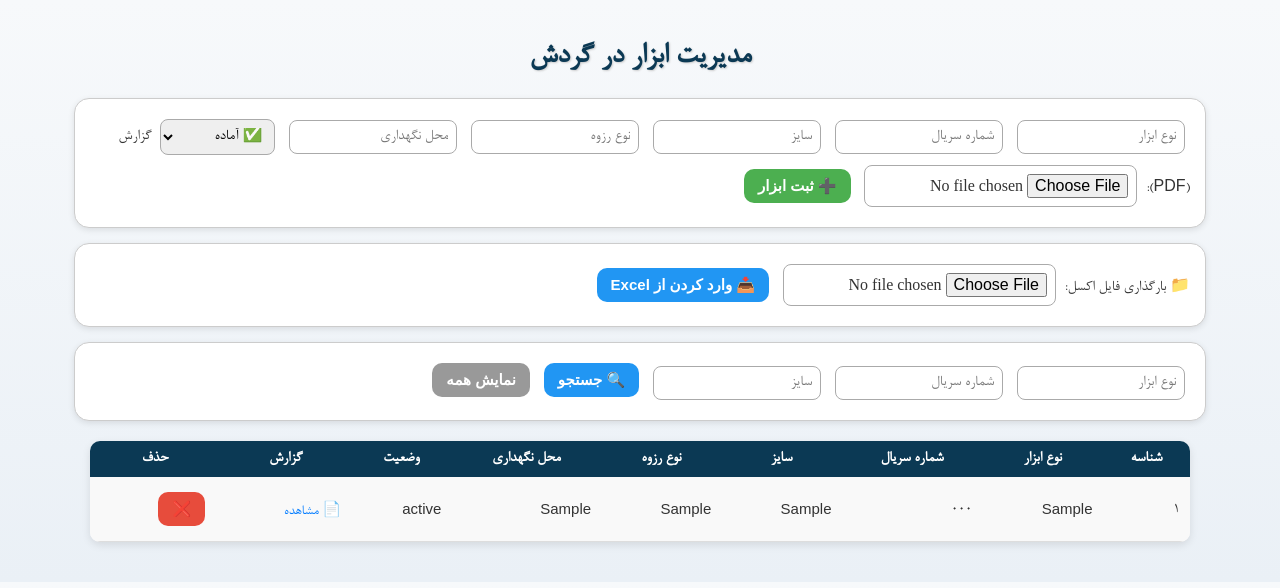
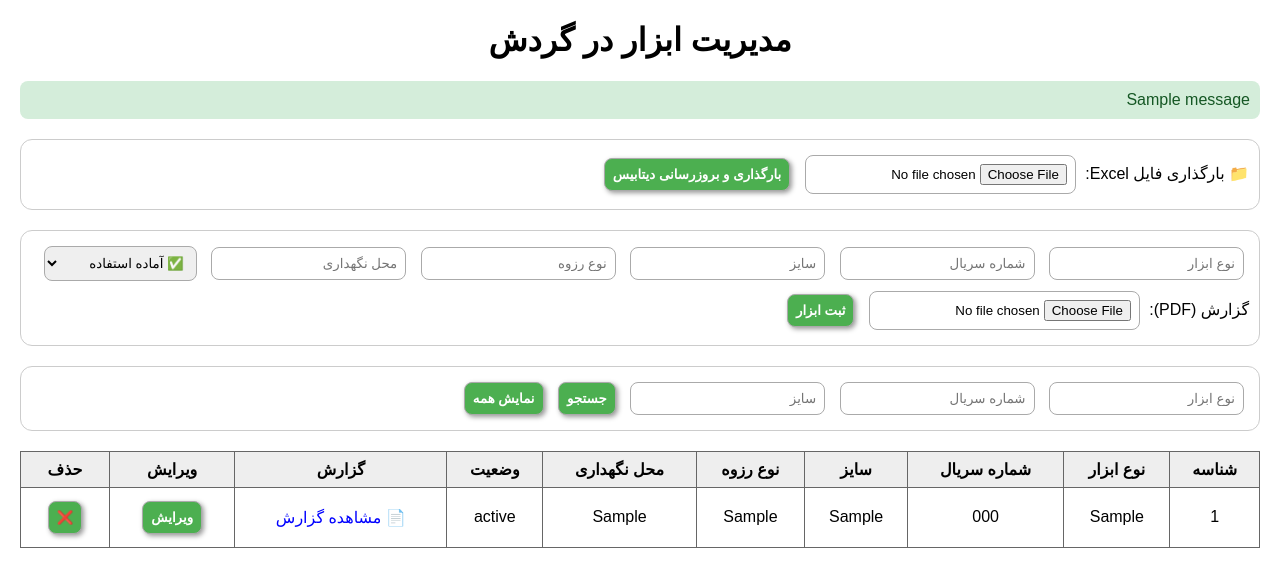
Before and after one commit to javadrad/Inventory-app-final, a Flask app: page / in a window 1280 px wide. Shown: the top 588 px of the page. Run offline with Flask 3, Linux system fonts and the light colour scheme; tables that the repository leaves empty hold one stand-in row (values such as "Sample post"); one stand-in notice (Sample message) is shown.

Commit message:
Update index.html

```diff
--- a/templates/index.html
+++ b/templates/index.html
@@ -3,48 +3,102 @@
 <head>
     <meta charset="UTF-8">
     <title>مدیریت ابزار در گردش</title>
-    <link rel="stylesheet" href="/static/style.css">
+    <link rel="manifest" href="/static/manifest.json">
+    <script>
+      if ('serviceWorker' in navigator) {
+        navigator.serviceWorker.register('/static/service-worker.js');
+      }
+    </script>
+    <style>
+        body {
+            font-family: "B Nazanin", Arial, sans-serif;
+            direction: rtl;
+            margin: 20px;
+        }
+        h1 { text-align: center; font-weight: bold; }
+        form {
+            margin-bottom: 20px;
+            padding: 10px;
+            border: 1px solid #ccc;
+            border-radius: 12px;
+        }
+        input, select, button {
+            margin: 5px;
+            padding: 8px;
+            border-radius: 8px;
+            border: 1px solid #aaa;
+        }
+        button {
+            background: #4CAF50;
+            color: white;
+            font-weight: bold;
+            cursor: pointer;
+            box-shadow: 2px 2px 5px #999;
+        }
+        table {
+            width: 100%;
+            border-collapse: collapse;
+            margin-top: 15px;
+        }
+        th, td {
+            border: 1px solid #666;
+            padding: 8px;
+            text-align: center;
+        }
+        th { background: #eee; }
+        a { color: blue; text-decoration: none; }
+        .flash {
+            padding: 10px;
+            margin-bottom: 20px;
+            border-radius: 8px;
+        }
+        .flash-success { background-color: #d4edda; color: #155724; }
+        .flash-error { background-color: #f8d7da; color: #721c24; }
+    </style>
 </head>
 <body>
-    {% with messages = get_flashed_messages() %}
-        {% if messages %}
-            <script>alert("{{ messages[0] }}");</script>
-        {% endif %}
+    <h1>مدیریت ابزار در گردش</h1>
+
+    <!-- نمایش پیام flash -->
+    {% with messages = get_flashed_messages(with_categories=true) %}
+      {% if messages %}
+        {% for category, message in messages %}
+          <div class="flash flash-{{ category }}">{{ message }}</div>
+        {% endfor %}
+      {% endif %}
     {% endwith %}
 
-    <h1>مدیریت ابزار در گردش</h1>
+    <!-- فرم بارگذاری Excel -->
+    <form method="POST" action="/" enctype="multipart/form-data">
+        <label>📁 بارگذاری فایل Excel:</label>
+        <input type="file" name="excel_file" accept=".xlsx,.xls" required>
+        <button type="submit">بارگذاری و بروزرسانی دیتابیس</button>
+    </form>
 
     <!-- فرم ثبت ابزار -->
-    <form method="POST" action="/add" enctype="multipart/form-data" class="form-box">
+    <form method="POST" action="/add" enctype="multipart/form-data">
         <input type="text" name="tool_type" placeholder="نوع ابزار" required>
         <input type="text" name="serial_number" placeholder="شماره سریال" required>
         <input type="text" name="size" placeholder="سایز">
         <input type="text" name="thread_type" placeholder="نوع رزوه">
         <input type="text" name="location" placeholder="محل نگهداری">
         <select name="status">
-            <option value="آماده">✅ آماده</option>
-            <option value="تعمیر">🛠 تعمیر</option>
-            <option value="سندبلاست">🌀 سندبلاست</option>
+            <option value="آماده">✅ آماده استفاده</option>
+            <option value="تعمیر">🛠 نیاز به تعمیر</option>
+            <option value="سندبلاست">🌀 نیاز به سندبلاست</option>
             <option value="خراب">❌ خراب</option>
         </select>
         گزارش (PDF): <input type="file" name="report_file">
-        <button type="submit" class="btn-green">➕ ثبت ابزار</button>
-    </form>
-
-    <!-- فرم بارگذاری فایل اکسل -->
-    <form method="POST" action="/upload_excel" enctype="multipart/form-data" class="form-box">
-        <label for="excel_file">📁 بارگذاری فایل اکسل:</label>
-        <input type="file" name="excel_file" accept=".xlsx" required>
-        <button type="submit" class="btn-blue">📥 وارد کردن از Excel</button>
+        <button type="submit">ثبت ابزار</button>
     </form>
 
     <!-- فرم جستجو -->
-    <form method="get" action="/" class="form-box">
+    <form method="get" action="/">
         <input type="text" name="tool_type" value="{{ tool_type }}" placeholder="نوع ابزار">
         <input type="text" name="serial_number" value="{{ serial_number }}" placeholder="شماره سریال">
         <input type="text" name="size" value="{{ size }}" placeholder="سایز">
-        <button type="submit" class="btn-blue">🔍 جستجو</button>
-        <a href="/"><button type="button" class="btn-gray">نمایش همه</button></a>
+        <button type="submit">جستجو</button>
+        <a href="/"><button type="button">نمایش همه</button></a>
     </form>
 
     <!-- جدول ابزارها -->
@@ -58,6 +112,7 @@
             <th>محل نگهداری</th>
             <th>وضعیت</th>
             <th>گزارش</th>
+            <th>ویرایش</th>
             <th>حذف</th>
         </tr>
         {% for item in items %}
@@ -71,12 +126,13 @@
             <td>{{ item[6] }}</td>
             <td>
                 {% if item[7] %}
-                    <a href="{{ item[7] }}" target="_blank">📄 مشاهده</a>
+                    <a href="{{ item[7] }}" target="_blank">📄 مشاهده گزارش</a>
                 {% else %}
                     -
                 {% endif %}
             </td>
-            <td><a href="/delete/{{ item[0] }}"><button class="btn-red">❌</button></a></td>
+            <td><a href="/edit/{{ item[0] }}"><button>ویرایش</button></a></td>
+            <td><a href="/delete/{{ item[0] }}"><button>❌</button></a></td>
         </tr>
         {% endfor %}
     </table>
```
